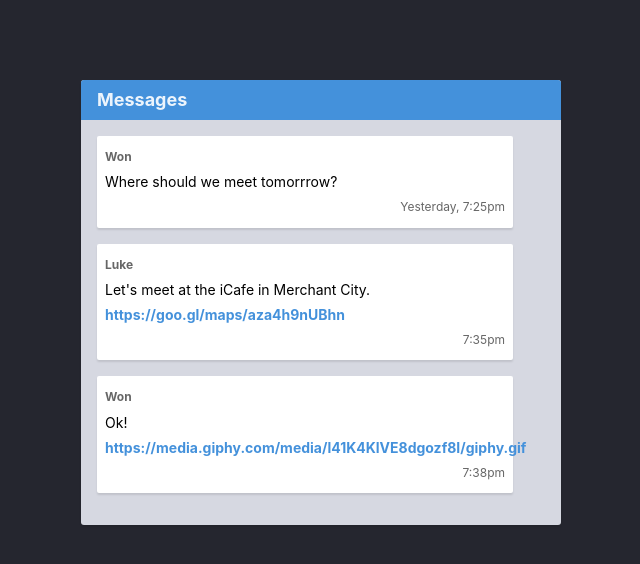
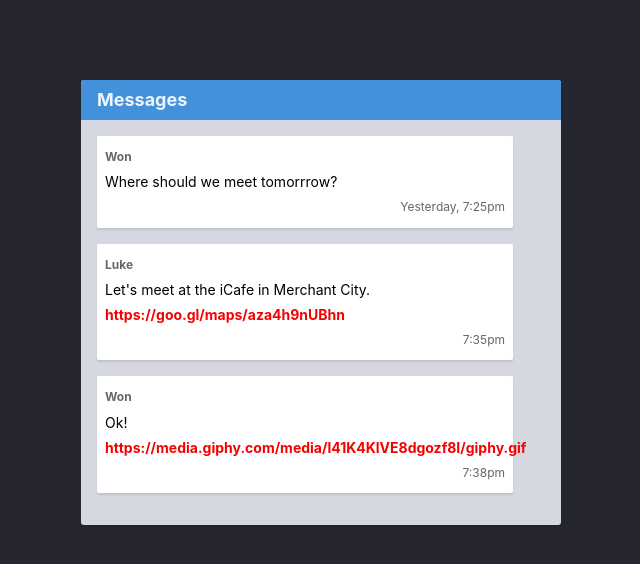
Before and after one commit to Hilal211/ex-html-css-git, a website: page week-1/9-git-branch/index.html in a window 1280 px wide. Shown: the whole page, without its empty margins (319-959 px from the left). Drawn offline with Linux system fonts and the light colour scheme.

Commit message:
convert link to red

```diff
--- a/week-1/9-git-branch/styles.css
+++ b/week-1/9-git-branch/styles.css
@@ -1,6 +1,6 @@
 /* Add your own CSS code below */
 .link {
-  color: #4491db;
+  color: #f70000;
   font-weight: 700;
   text-decoration: none;
 }
```
